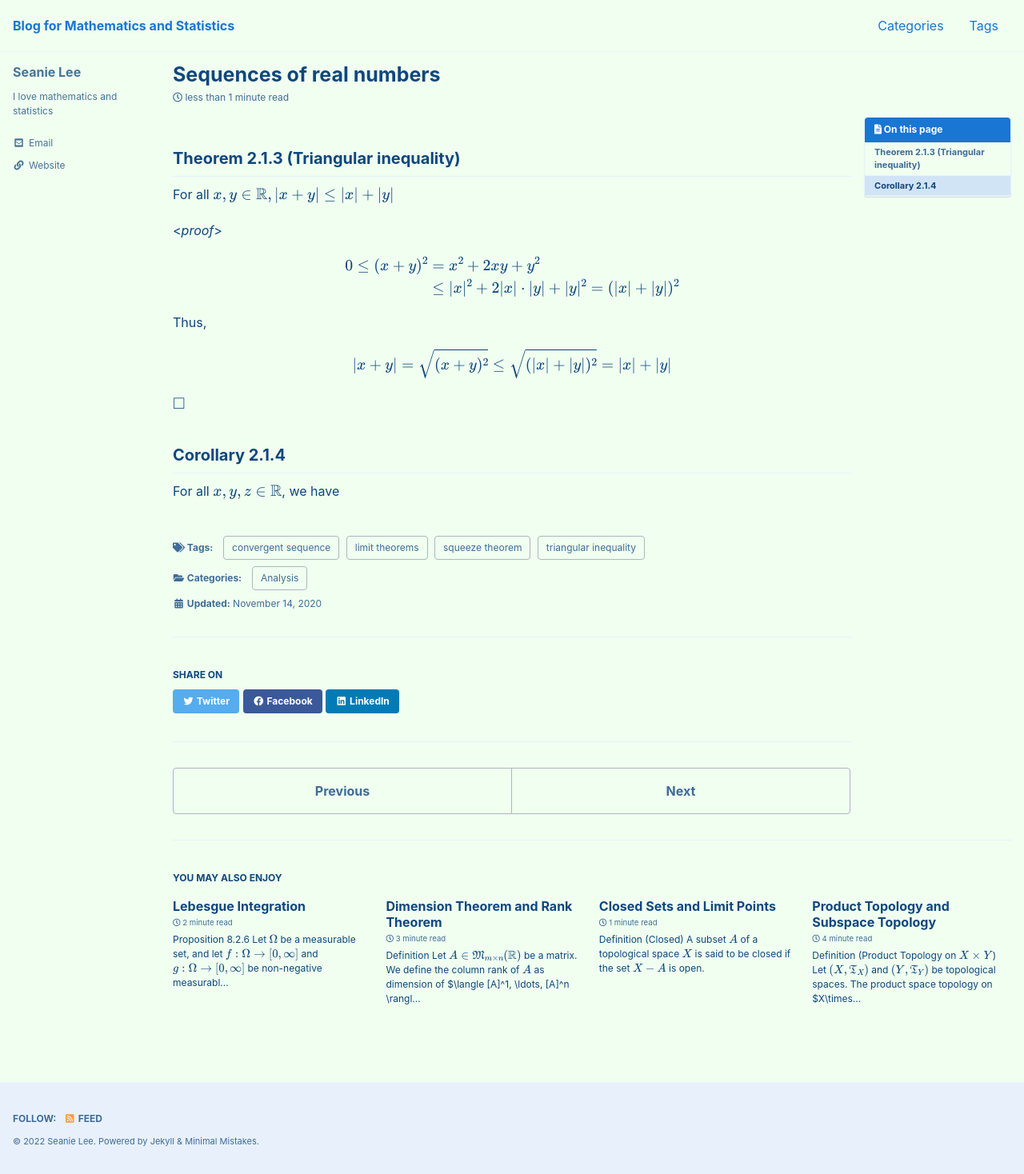
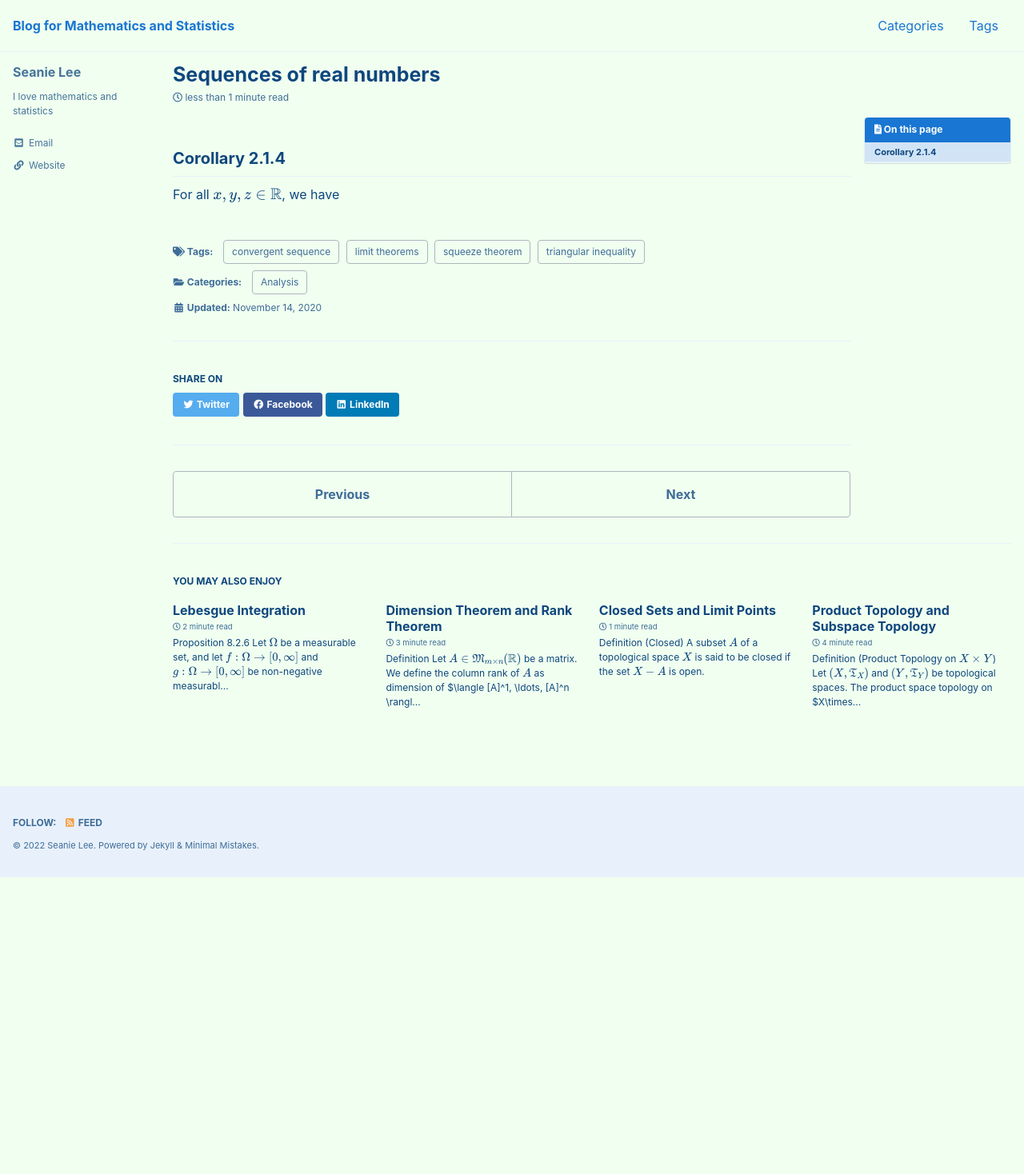
Before and after one commit to seanie12/blog, a Jekyll site: the page built from _posts/2020-11-14-sequence.md, in a window 1280 px wide. Shown: the whole page at 80% size. Built offline with Jekyll 4.4.1, drawn with Linux system fonts in a browser that asks for light colours; cached includes are drawn as plain includes; formulas are drawn with MathJax 3; after the commit the page ends 1097 px from its top, so only the background shows below that.

Commit message:
Update 2020-11-14-sequence.md

```diff
--- a/_posts/2020-11-14-sequence.md
+++ b/_posts/2020-11-14-sequence.md
@@ -19,27 +19,7 @@ comments : true
 
 ---
 
-## Theorem 2.1.3 (Triangular inequality)
-For all $x,y\in \mathbb{R}, |x+y|\leq |x|+|y|$
 
-<*proof*>
-
-$$
-\begin{align*}
-0\leq (x+y)^2 &=x^2+2xy + y^2 \\
-&\leq |x|^2 + 2|x|\cdot |y| + |y|^2 =(|x|+|y|)^2
-\end{align*}
-$$
-
-Thus,
-
-$$
-\begin{align*}
-|x+y| = \sqrt{(x+y)^2} \leq \sqrt{(|x|+|y|)^2} = |x| +|y|
-\end{align*}
-$$
-
-$\square$
 
 ## Corollary 2.1.4
 For all $x,y,z\in \mathbb{R}$, we have
```
